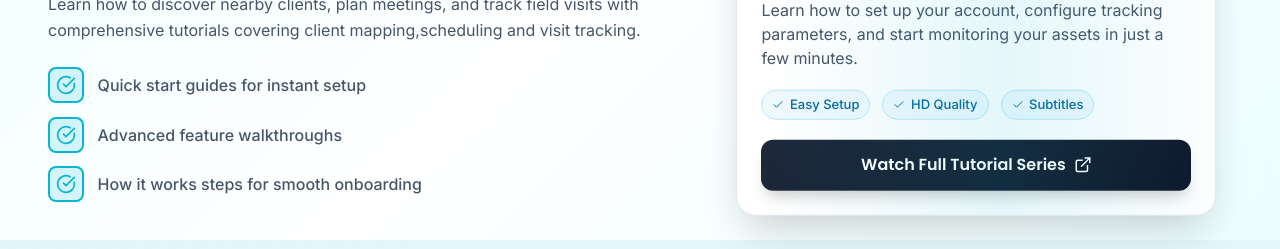
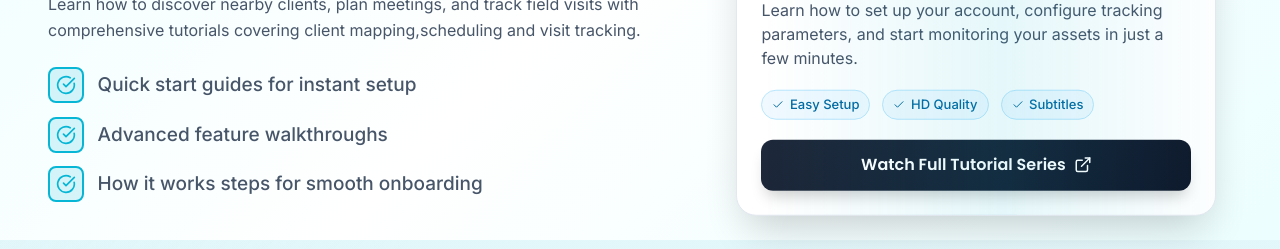
Before and after one commit to sampada-shukla/Geo-track, a React (Vite) app in the folder Geo-track-Home/: page /tutorials in a window 1280 px wide. Shown: the part 379-628 px from the top of the page. Built offline with nearby package versions, Linux system fonts and the light colour scheme.

Commit message:
Update TutorialPage.tsx

```diff
--- a/Geo-track-Home/src/components/TutorialPage.tsx
+++ b/Geo-track-Home/src/components/TutorialPage.tsx
@@ -1605,10 +1605,10 @@ export default function TutorialPage() {
                       <span
                         style={{
                           fontFamily: "'Inter', sans-serif",
-                          fontSize: isMobile ? '14px' : '16px',
+                          fontSize: isMobile ? '18px' : '19px',
                           fontWeight: 500,
                           color: '#475569',
-                          lineHeight: isMobile ? '22px' : '26px',
+                          lineHeight: isMobile ? '28px' : '30px',
                         }}
                       >
                         {feature}
```
